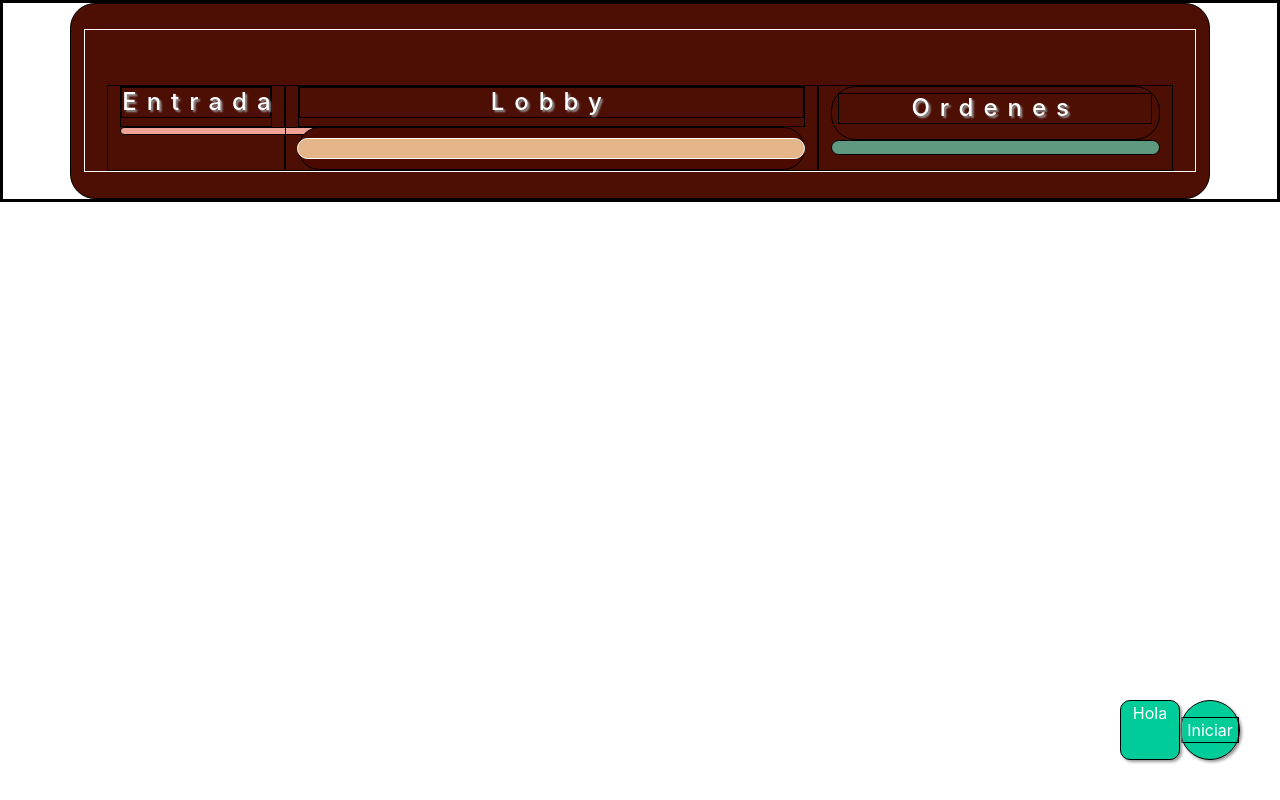
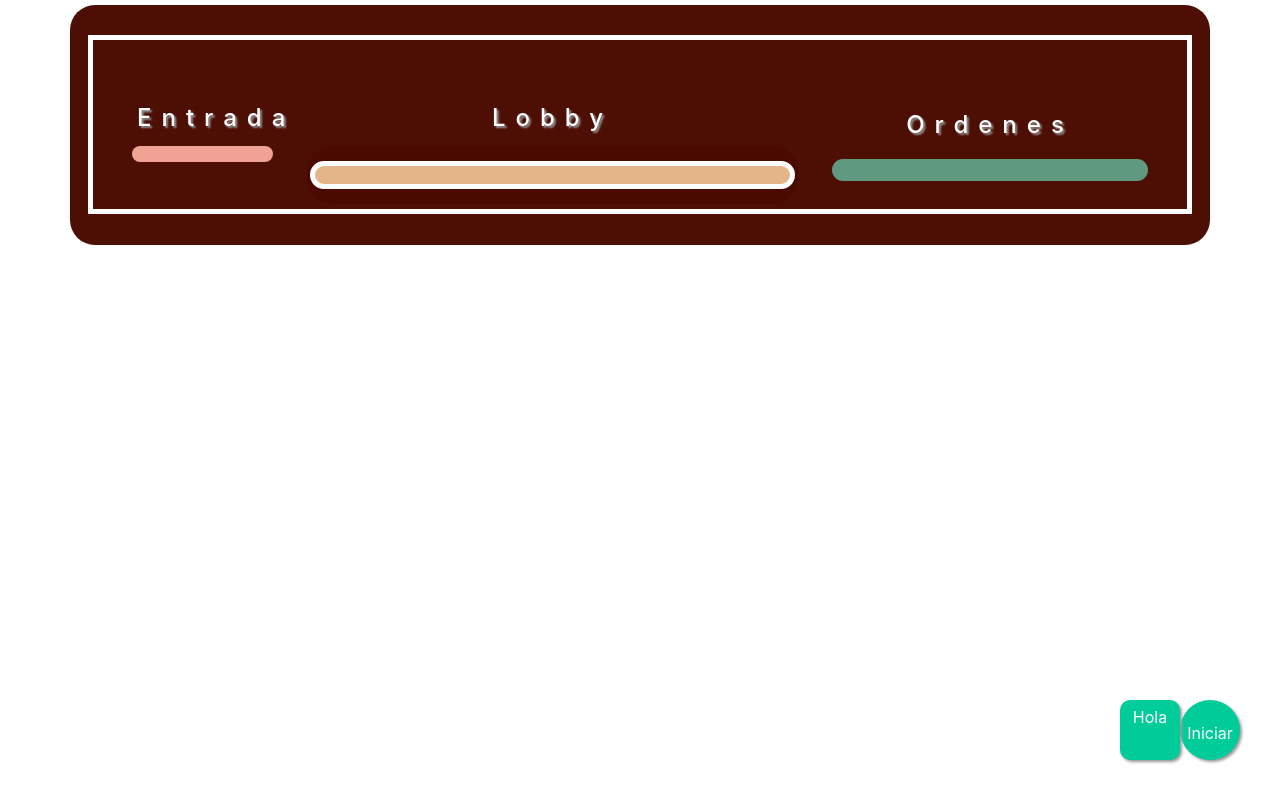
Before and after one commit to FLOTUZ/restaurante-final, a React (Create React App) app: page / in a window 1280 px wide. Built offline with nearby package versions, Linux system fonts and the light colour scheme.

Commit message:
cambios en css

```diff
--- a/src/App.css
+++ b/src/App.css
@@ -1,7 +1,5 @@
 * {
-  border-style: solid;
-  border-width: 1px;
-  border-color: black;
+
   text-align: center;
 }
 
@@ -46,69 +44,72 @@
 }
 
 .float-container {
-  position:fixed;
-	width:60px;
-	height:60px;
-	bottom:40px;
-	right:100px;
-	background-color:#0C9;
-	color:#FFF;
-	border-radius:10px;
-	text-align:center;
-	box-shadow: 2px 2px 3px #999;
+  position: fixed;
+  width: 60px;
+  height: 60px;
+  bottom: 40px;
+  right: 100px;
+  background-color: #0c9;
+  color: #fff;
+  border-radius: 10px;
+  text-align: center;
+  box-shadow: 2px 2px 3px #999;
 }
-.row{
+.row {
   padding-top: 5%;
   padding-left: 2%;
   padding-right: 2%;
   border-color: rgb(255, 255, 255);
 }
-.container{
+.container {
   border-radius: 25px;
   background-color: rgba(75, 11, 0, 0.986);
-  color:#ffffff;
-  padding-top: 2%;
-  padding-left: 2%;
-  padding-right: 2%;
-  padding-bottom: 2%;
-}
-h2{
-  color:#ffffff;
-   text-shadow:
-  2px 2px 2px rgb(148, 148, 148);
-  font-size: 150%;
-  letter-spacing: 10px ;
-  text-align:center;
-}
-#entrada{
-  border-radius: 25px;
-  background-color: rgba(243, 166, 152, 0.986);
-  width: 200px;
+  color: #ffffff;
   padding-top: 2%;
   padding-left: 2%;
   padding-right: 2%;
   padding-bottom: 2%;
 
 }
-#lobby{ padding-top: 2%;
+
+div{
+  border-style: solid;
+  border-width: 5px;
+  border-color: rgba(70, 0, 0, 0);
+}
+
+h2 {
+  color: #ffffff;
+  text-shadow: 2px 2px 2px rgb(148, 148, 148);
+  font-size: 150%;
+  letter-spacing: 10px;
+  text-align: center;
+}
+#entrada {
+  border-radius: 25px;
+  background-color: rgba(243, 166, 152, 0.986);
+  padding-top: 2%;
   padding-left: 2%;
   padding-right: 2%;
   padding-bottom: 2%;
-  border-radius: 25px;
-
-  background-color: rgb(228, 181, 137);
 
 }
-#ordenes{
+#lobby {
   padding-top: 2%;
   padding-left: 2%;
   padding-right: 2%;
   padding-bottom: 2%;
   border-radius: 25px;
-
-
+  background-color: rgb(228, 181, 137);
 }
-#cocinas{
+#ordenes {
+  padding-top: 2%;
+  padding-left: 2%;
+  padding-right: 2%;
+  padding-bottom: 2%;
+  border-radius: 25px;
+}
+#cocinas {
   background-color: rgba(102, 195, 164, 0.774);
-  color:#ffffff;
+  color: #ffffff;
 }
--- a/src/App.js
+++ b/src/App.js
@@ -1,14 +1,16 @@
 import "./App.css";
 const faker = require("faker");
 const simpleQueue = require("./Queue");
+
+faker.locale = "fr";
 
 const lobby = new simpleQueue();
 const cocina = new simpleQueue();
 const entrada = new simpleQueue();
 
 //Variables de restaurante
-let numClientes = 7;
-let capacidadLobby = 3; //Capacidad del restaurante
+let numClientes = 20;
+let capacidadLobby = 2; //Capacidad del restaurante
 
 let menu = [
   { nombre: "Tacos", tPreparacion: 3 },
@@ -111,9 +113,7 @@ async function nuevaOrden(comensal) {
   );
   pintarPlatillosEnCocina();
   ordenesAtendidas++;
-  document.getElementById(
-    "ordenes"
-  ).innerHTML = `<div id="ordenes"> # Atendidos ${ordenesAtendidas} Ordenes ${cocina.size()} </div>`;
+
   //Se quita el primer elemento de la cola
   cocina.dequeue();
 }
@@ -148,6 +148,10 @@ function pintarPlatillosEnCocina() {
       cocina.print()[i].platillo.nombre
     } para ${cocina.print()[i].nombre}</div>`;
   }
+
+  document.getElementById(
+    "ordenes"
+  ).innerHTML = `<div id="ordenes"> # Atendidos ${ordenesAtendidas} Ordenes ${cocina.size()} </div>`;
 }
 // sleep time expects milliseconds
 function sleep(time) {
```
Also changed, not shown: 1 other file (tests, documents, lock files or other folders).
